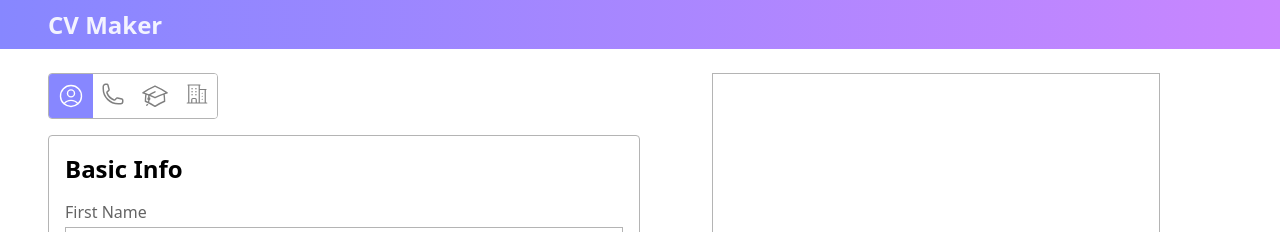
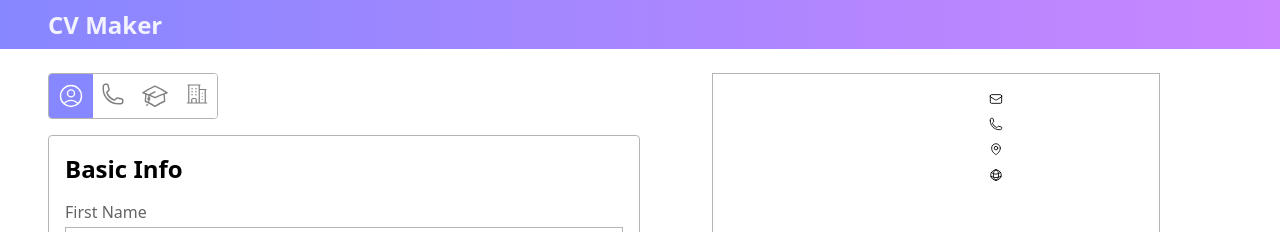
Before and after one commit to NotRelix/cv-maker, a React (Vite) app: page / in a window 1280 px wide. Shown: the top 232 px of the page. Built offline with nearby package versions, Linux system fonts and the light colour scheme.

Commit message:
feat: display contact info to cv

```diff
--- a/src/components/BasicInfo.jsx
+++ b/src/components/BasicInfo.jsx
@@ -1,9 +1,11 @@
+import '../styles/BasicInfo.css'
+
 const BasicInfo = ({ userInfo }) => {
   return (
     <section className="user-cv__basic-info">
-      <h1 className='user-cv__heading'>{userInfo.firstName} {userInfo.lastName}</h1>
-      <p className='user-cv__professional-title'>{userInfo.professionalTitle}</p>
-      <p className='user-cv__summary'>{userInfo.summary}</p>
+      <h1 className='basic-info__heading'>{userInfo.firstName} {userInfo.lastName}</h1>
+      <p className='basic-info__professional-title'>{userInfo.professionalTitle}</p>
+      <p className='basic-info__summary'>{userInfo.summary}</p>
     </section>
   )
 }
--- /dev/null
+++ b/src/components/ContactInfo.jsx
@@ -0,0 +1,35 @@
+import '../styles/ContactInfo.css';
+
+const ContactInfo = ({ userInfo }) => {
+  return (
+    <section className="user-cv__contact-info">
+      <div className='contact-info__container'>
+        <svg xmlns="http://www.w3.org/2000/svg" fill="none" viewBox="0 0 24 24" strokeWidth={1.5} stroke="currentColor" className="size-6">
+          <path strokeLinecap="round" strokeLinejoin="round" d="M21.75 6.75v10.5a2.25 2.25 0 0 1-2.25 2.25h-15a2.25 2.25 0 0 1-2.25-2.25V6.75m19.5 0A2.25 2.25 0 0 0 19.5 4.5h-15a2.25 2.25 0 0 0-2.25 2.25m19.5 0v.243a2.25 2.25 0 0 1-1.07 1.916l-7.5 4.615a2.25 2.25 0 0 1-2.36 0L3.32 8.91a2.25 2.25 0 0 1-1.07-1.916V6.75" />
+        </svg>
+        <p className='contact-info__email'>{userInfo.email}</p>
+      </div>
+      <div className='contact-info__container'>
+        <svg xmlns="http://www.w3.org/2000/svg" fill="none" viewBox="0 0 24 24" strokeWidth={1.5} stroke="currentColor" className="size-6">
+          <path strokeLinecap="round" strokeLinejoin="round" d="M2.25 6.75c0 8.284 6.716 15 15 15h2.25a2.25 2.25 0 0 0 2.25-2.25v-1.372c0-.516-.351-.966-.852-1.091l-4.423-1.106c-.44-.11-.902.055-1.173.417l-.97 1.293c-.282.376-.769.542-1.21.38a12.035 12.035 0 0 1-7.143-7.143c-.162-.441.004-.928.38-1.21l1.293-.97c.363-.271.527-.734.417-1.173L6.963 3.102a1.125 1.125 0 0 0-1.091-.852H4.5A2.25 2.25 0 0 0 2.25 4.5v2.25Z" />
+        </svg>
+        <p className='contact-info__phone-number'>{userInfo.phoneNumber}</p>
+      </div>
+      <div className='contact-info__container'>
+        <svg xmlns="http://www.w3.org/2000/svg" fill="none" viewBox="0 0 24 24" strokeWidth={1.5} stroke="currentColor" className="size-6">
+          <path strokeLinecap="round" strokeLinejoin="round" d="M15 10.5a3 3 0 1 1-6 0 3 3 0 0 1 6 0Z" />
+          <path strokeLinecap="round" strokeLinejoin="round" d="M19.5 10.5c0 7.142-7.5 11.25-7.5 11.25S4.5 17.642 4.5 10.5a7.5 7.5 0 1 1 15 0Z" />
+        </svg>
+        <p className='contact-info__location'>{userInfo.location}</p>
+      </div>
+      <div className='contact-info__container'>
+        <svg xmlns="http://www.w3.org/2000/svg" fill="none" viewBox="0 0 24 24" strokeWidth={1.5} stroke="currentColor" className="size-6">
+          <path strokeLinecap="round" strokeLinejoin="round" d="M12 21a9.004 9.004 0 0 0 8.716-6.747M12 21a9.004 9.004 0 0 1-8.716-6.747M12 21c2.485 0 4.5-4.03 4.5-9S14.485 3 12 3m0 18c-2.485 0-4.5-4.03-4.5-9S9.515 3 12 3m0 0a8.997 8.997 0 0 1 7.843 4.582M12 3a8.997 8.997 0 0 0-7.843 4.582m15.686 0A11.953 11.953 0 0 1 12 10.5c-2.998 0-5.74-1.1-7.843-2.918m15.686 0A8.959 8.959 0 0 1 21 12c0 .778-.099 1.533-.284 2.253m0 0A17.919 17.919 0 0 1 12 16.5c-3.162 0-6.133-.815-8.716-2.247m0 0A9.015 9.015 0 0 1 3 12c0-1.605.42-3.113 1.157-4.418" />
+        </svg>
+        <p className='contact-info__website'>{userInfo.website}</p>
+      </div>
+    </section>
+  )
+}
+
+export default ContactInfo
--- a/src/components/UserCV.jsx
+++ b/src/components/UserCV.jsx
@@ -1,5 +1,6 @@
 import '../styles/UserCV.css';
 import BasicInfo from './BasicInfo';
+import ContactInfo from './ContactInfo';
 
 const UserCV = ({ userInfo }) => {
   return (
@@ -7,6 +8,7 @@ const UserCV = ({ userInfo }) => {
       <section className='user-cv__container'>
         <section className="user-cv__top-section">
           <BasicInfo userInfo={userInfo} />
+          <ContactInfo userInfo={userInfo} />
         </section>
       </section>
     </article>
--- /dev/null
+++ b/src/styles/BasicInfo.css
@@ -0,0 +1,20 @@
+.user-cv__basic-info {
+  flex: 2;
+}
+
+.basic-info__heading {
+  font-size: calc(1.6vw - 1.4px);
+  font-weight: 500;
+  color: var(--cv-heading);
+}
+
+.basic-info__professional-title {
+  font-size: calc(1.4vw - 1.4px);
+  color: var(--cv-heading);
+}
+
+.basic-info__summary {
+  font-size: calc(0.8vw - 1.4px);
+  margin-top: 6px;
+  font-weight: 300;
+}
--- /dev/null
+++ b/src/styles/ContactInfo.css
@@ -0,0 +1,25 @@
+.user-cv__contact-info {
+  max-width: calc(12vw - 1.4px);
+  width: 100%;
+  display: flex;
+  flex-direction: column;
+  gap: calc(1vw - 1.4px);
+}
+
+.contact-info__container {
+  display: flex;
+  gap: calc(0.8vw - 1.4px);
+  align-items: center;
+}
+
+.contact-info__container svg {
+  width: calc(1.2vw - 1.4px);
+  flex-shrink: 0;
+}
+
+.contact-info__email,
+.contact-info__phone-number,
+.contact-info__location,
+.contact-info__website {
+  font-size: calc(0.8vw - 1.4px);
+}
--- a/src/styles/UserCV.css
+++ b/src/styles/UserCV.css
@@ -16,19 +16,7 @@
   font-size: 2rem;
 }
 
-.user-cv__heading {
-  font-size: calc(1.6vw - 1.4px);
-  font-weight: 500;
-  color: var(--cv-heading);
+.user-cv__top-section {
+  display: flex;
+  gap: 8px;
 }
-
-.user-cv__professional-title {
-  font-size: calc(1.4vw - 1.4px);
-  color: var(--cv-heading);
-}
-
-.user-cv__summary {
-  font-size: calc(0.8vw - 1.4px);
-  margin-top: 6px;
-  font-weight: 300;
-}
```
